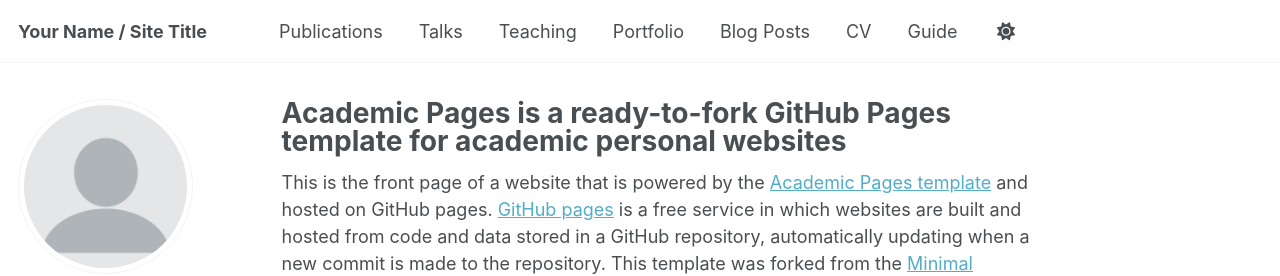
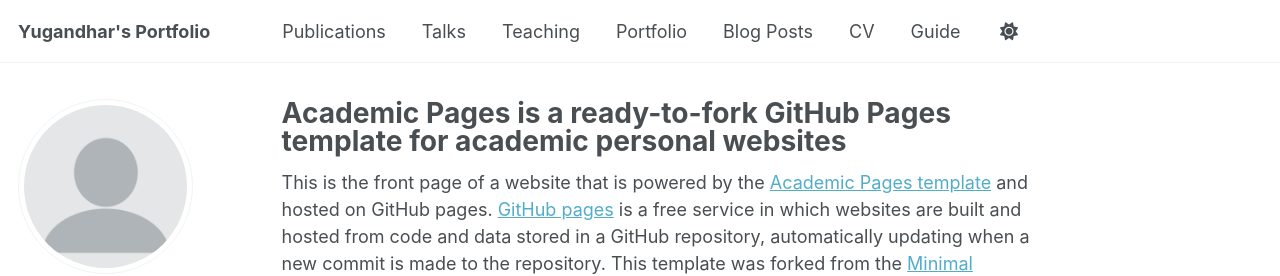
Before and after one commit to ybandari/ybandari.github.io, a Jekyll site: the page built from _pages/about.md, in a window 1280 px wide. Shown: the top 276 px of the page. Built offline with Jekyll 4.4.1, drawn with Linux system fonts in a browser that asks for light colours.

Commit message:
Update _config.yml

```diff
--- a/_config.yml
+++ b/_config.yml
@@ -9,7 +9,7 @@
 # Basic Site Settings
 locale                   : "en-US"
 site_theme               : "default"
-title                    : "Your Name / Site Title"
+title                    : "Yugandhar's Portfolio"
 title_separator          : "-"
 name                     : &name "Yugandhar Bandari"
 description              : &description "personal description"
```
